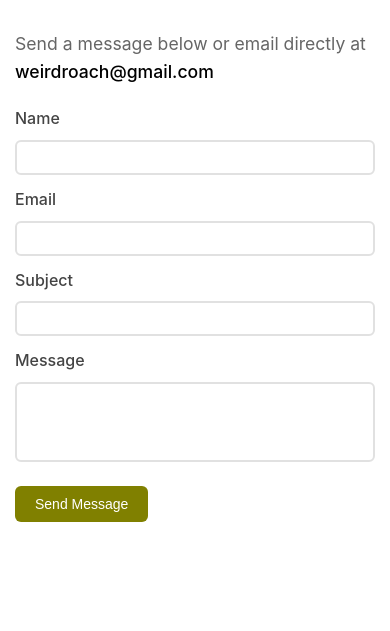
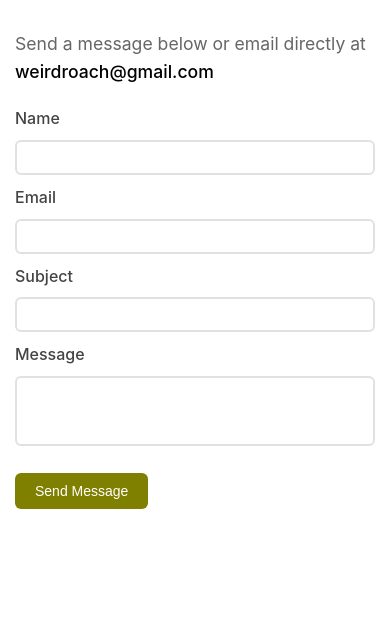
Before and after one commit to weirdroach/weird-roach-website, a website: page public/contact.html in a window 390 px wide. Shown: the part 141-772 px from the top of the page. Drawn offline with Linux system fonts and the light colour scheme.

Commit message:
Adjust contact container height and spacing to ensure send button visibility

```diff
--- a/public/css/contact.css
+++ b/public/css/contact.css
@@ -250,7 +250,7 @@ textarea {
 
     .contact-container {
         padding: 0;
-        height: calc(100vh - 220px);
+        height: calc(100vh - 250px);
         display: flex;
         flex-direction: column;
     }
@@ -260,16 +260,16 @@ textarea {
     }
 
     textarea {
-        height: 80px;
+        height: 70px;
     }
 
     .form-group {
-        margin-bottom: 12px;
+        margin-bottom: 10px;
     }
 
     .submit-button {
         padding: 10px 20px;
-        margin-top: 5px;
+        margin-top: 10px;
         font-size: 14px;
     }
 
@@ -329,11 +329,11 @@ textarea {
     }
 
     .contact-container {
-        height: calc(100vh - 230px);
+        height: calc(100vh - 260px);
     }
 
     textarea {
-        height: 70px;
+        height: 60px;
     }
 
     .submit-button {
```
